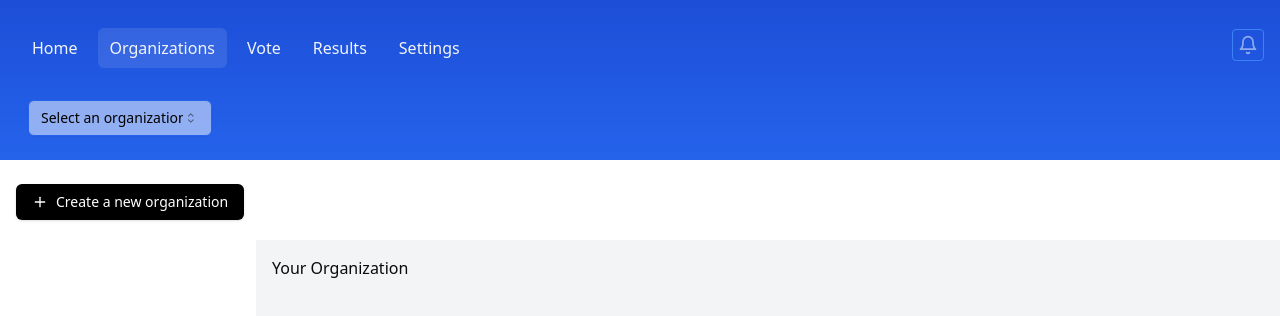
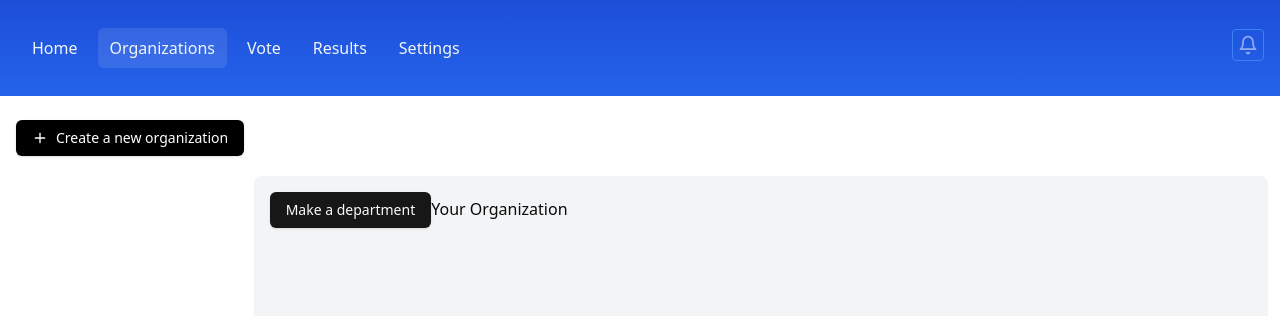
Before and after one commit to VivekJJadav/Voters-App, a Next.js app: page /organizations in a window 1280 px wide. Shown: the top 316 px of the page. Built offline with nearby package versions, Linux system fonts and the light colour scheme.

Commit message:
add org page

```diff
--- a/app/(dashboard)/components/Navbar.tsx
+++ b/app/(dashboard)/components/Navbar.tsx
@@ -6,7 +6,7 @@ import { useScrollTop } from "@/hooks/use-scroll-top";
 import { cn } from "@/lib/utils";
 import { useMedia } from "react-use";
 import { Button } from "@/components/ui/button";
-import Selector from "@/components/Selector";
+import Selector from "@/components/SelectorForm";
 import NavButton from "./NavButton";
 import { Sheet, SheetContent, SheetTrigger } from "@/components/ui/sheet";
 import { useState } from "react";
@@ -36,8 +36,6 @@ const routes = [
     href: "/settings",
   },
 ];
-
-const values = ["organization 1", "organization 2"];
 
 const Navbar = () => {
   const [isOpen, setIsOpen] = useState(false);
@@ -70,7 +68,7 @@ const Navbar = () => {
   return (
     <div
       className={cn(
-        "z-50 bg-gradient-to-b from-blue-700 to-blue-600 h-40 w-full fixed",
+        "z-50 bg-gradient-to-b from-blue-700 to-blue-600 h-24 w-full fixed",
         scrolled && "border-b shadow-sm"
       )}
     >
@@ -121,9 +119,9 @@ const Navbar = () => {
           {user && <Button onClick={handleLogout}>Log out</Button>}
         </div>
       </nav>
-      <div className="lg:w-60 w-full z-50 pt-8 px-7">
-        <Selector values={values} placeholder="Select an organization" />
-      </div>
+      {/* <div className="lg:w-60 w-full z-50 pt-8 px-7">
+        <Selector placeholder="Select an organization" />
+      </div> */}
     </div>
   );
 };
--- a/app/(dashboard)/components/OrganizationPage.tsx
+++ b/app/(dashboard)/components/OrganizationPage.tsx
@@ -1,11 +1,18 @@
 "use client";
+
+import { Button } from "@/components/ui/button";
 
 interface OrganizationPageProps {
   orgId: string;
 }
 
 const OrganizationPage = ({ orgId }: OrganizationPageProps) => {
-  return <div>{orgId}</div>;
+  return (
+      <div>
+        <Button>Make a department</Button>
+        {orgId}
+      </div>
+    )
 };
 
 export default OrganizationPage;
--- a/app/(dashboard)/organizations/page.tsx
+++ b/app/(dashboard)/organizations/page.tsx
@@ -2,29 +2,37 @@
 
 import NewOrganizationDialog from "@/components/NewOrganizationDialog";
 import useGetOrganizations from "@/app/actions/useGetOrganizations";
-import { useState } from "react";
 import OrganizationPage from "../components/OrganizationPage";
+import { cn } from "@/lib/utils";
+import { useSelectedOrganization } from "@/context/SelectedOrganizationContext";
+import SelectorForm from "@/components/SelectorForm";
 
 const Organization = () => {
   const { organizations, loading, error, handleNewOrganization } =
     useGetOrganizations();
-  const [orgId, setOrgId] = useState("Your Organization");
+  const { selectedOrgId, setSelectedOrgId } = useSelectedOrganization();
 
   const handleClick = (orgId: string) => {
-    setOrgId(orgId);
+    setSelectedOrgId(orgId);
   };
 
   return (
     <div className="flex flex-col h-screen">
       <div className="fixed top-0 w-full bg-white z-10 py-2 px-4">
-        <div className="mt-44">
+        <div className="mt-28 flex">
           <NewOrganizationDialog
             label="Create a new organization"
             onSuccess={(Org) => handleNewOrganization(Org)}
           />
+          {/* <div className="lg:w-60 w-full z-50 px-4">
+            <SelectorForm
+              values={organizations}
+              placeholder="Select an organization"
+            />
+          </div> */}
         </div>
       </div>
-      <div className="flex mt-60 h-[calc(100vh-240px)] fixed w-full">
+      <div className="flex mt-44 h-[calc(100vh-190px)] fixed w-full">
         <div className="hidden md:block w-1/5 px-2 overflow-y-auto">
           {loading ? (
             <p>Loading...</p>
@@ -33,7 +41,12 @@ const Organization = () => {
               {organizations.map((org) => (
                 <li
                   key={org.id}
-                  className="p-4 border-gray-400 border-[1px] rounded-lg hover:shadow-md transition-shadow duration-200 cursor-pointer"
+                  className={cn(
+                    "p-4 border-gray-400 border-[1px] rounded-lg hover:shadow-md transition-shadow duration-200 cursor-pointer",
+                    selectedOrgId === org.id
+                      ? "bg-gray-600 text-white shadow-md"
+                      : "bg-white"
+                  )}
                   onClick={() => handleClick(org.id)}
                 >
                   <h3 className="font-medium">{org.name}</h3>
@@ -42,8 +55,8 @@ const Organization = () => {
             </ul>
           )}
         </div>
-        <div className="w-full md:w-4/5 overflow-y-auto bg-gray-100 p-4">
-          <OrganizationPage orgId={orgId} />
+        <div className="w-full md:w-4/5 overflow-y-auto bg-gray-100 p-4 rounded-lg mr-3">
+          <OrganizationPage orgId={selectedOrgId || "Your Organization"} />
         </div>
       </div>
     </div>
--- a/app/layout.tsx
+++ b/app/layout.tsx
@@ -2,6 +2,7 @@ import type { Metadata } from "next";
 import "./globals.css";
 
 import AuthProvider from "./features/(auth)/providers/authProvider";
+import { SelectedOrganizationProvider } from "@/context/SelectedOrganizationContext";
 
 export const metadata: Metadata = {
   title: "The Voters",
@@ -16,7 +17,11 @@ export default function RootLayout({
   return (
     <html lang="en">
       <body>
-        <AuthProvider>{children}</AuthProvider>
+        <AuthProvider>
+          <SelectedOrganizationProvider>
+            {children}
+          </SelectedOrganizationProvider>
+        </AuthProvider>
       </body>
     </html>
   );
--- a/components/Selector.tsx
+++ /dev/null
@@ -1,37 +0,0 @@
-"use client";
-
-import useGetOrganizations from "@/app/actions/useGetOrganizations";
-import {
-  Select,
-  SelectContent,
-  SelectItem,
-  SelectTrigger,
-  SelectValue,
-} from "@/components/ui/select";
-
-interface SelectorProps {
-  values: string[];
-  placeholder?: string;
-}
-
-const Selector = ({ values, placeholder }: SelectorProps) => {
-  const { organizations, loading, error } =
-    useGetOrganizations();
-
-  return (
-    <Select>
-      <SelectTrigger className="text-black bg-white/50 border-blue-600 file:rounded-lg">
-        <SelectValue placeholder={placeholder} />
-      </SelectTrigger>
-      <SelectContent>
-        {organizations.map((org) => (
-          <SelectItem key={org.id} value={org.name}>
-            {org.name}
-          </SelectItem>
-        ))}
-      </SelectContent>
-    </Select>
-  );
-};
-
-export default Selector;
--- /dev/null
+++ b/components/SelectorForm.tsx
@@ -0,0 +1,78 @@
+"use client";
+
+import {
+  Select,
+  SelectContent,
+  SelectItem,
+  SelectTrigger,
+  SelectValue,
+} from "@/components/ui/select";
+import { useForm } from "react-hook-form";
+import {
+  Form,
+  FormControl,
+  FormField,
+  FormItem,
+  FormMessage,
+} from "@/components/ui/form";
+import { useSelectedOrganization } from "@/context/SelectedOrganizationContext";
+
+interface SelectorProps {
+  placeholder?: string;
+  values: { id: string; name: string }[];
+}
+
+const SelectorForm = ({ placeholder, values }: SelectorProps) => {
+  const { setSelectedOrgId } = useSelectedOrganization();
+
+  const form = useForm<{ selectedOrganization: string }>({
+    defaultValues: { selectedOrganization: "" },
+  });
+
+  const onSubmit = (data: { selectedOrganization: string }) => {
+    setSelectedOrgId(data.selectedOrganization);
+    console.log("Selected Organization ID:", data.selectedOrganization);
+  };
+
+  return (
+    <Form {...form}>
+      <form onSubmit={form.handleSubmit(onSubmit)} className="w-full space-y-6">
+        <FormField
+          control={form.control}
+          name="selectedOrganization"
+          render={({ field }) => (
+            <FormItem>
+              <Select
+                onValueChange={(value) => {
+                  field.onChange(value);
+                  form.handleSubmit((data) => {
+                    onSubmit(data);
+                    form.reset({ selectedOrganization: "" });
+                  })();
+                }}
+              >
+                <FormControl>
+                  <SelectTrigger className="text-black bg-white/50 border-blue-600 rounded-lg">
+                    <SelectValue
+                      placeholder={placeholder || "Select an organization"}
+                    />
+                  </SelectTrigger>
+                </FormControl>
+                <SelectContent>
+                  {values.map((value) => (
+                    <SelectItem key={value.id} value={value.id}>
+                      {value.name}
+                    </SelectItem>
+                  ))}
+                </SelectContent>
+              </Select>
+              <FormMessage />
+            </FormItem>
+          )}
+        />
+      </form>
+    </Form>
+  );
+};
+
+export default SelectorForm;
--- /dev/null
+++ b/context/SelectedOrganizationContext.tsx
@@ -0,0 +1,38 @@
+"use client";
+
+import { createContext, useContext, useState, ReactNode } from "react";
+
+interface SelectedOrganizationContextProps {
+  selectedOrgId: string | null;
+  setSelectedOrgId: (id: string) => void;
+}
+
+const SelectedOrganizationContext = createContext<
+  SelectedOrganizationContextProps | undefined
+>(undefined);
+
+export const SelectedOrganizationProvider = ({
+  children,
+}: {
+  children: ReactNode;
+}) => {
+  const [selectedOrgId, setSelectedOrgId] = useState<string | null>(null);
+
+  return (
+    <SelectedOrganizationContext.Provider
+      value={{ selectedOrgId, setSelectedOrgId }}
+    >
+      {children}
+    </SelectedOrganizationContext.Provider>
+  );
+};
+
+export const useSelectedOrganization = () => {
+  const context = useContext(SelectedOrganizationContext);
+  if (!context) {
+    throw new Error(
+      "useSelectedOrganization must be used within a SelectedOrganizationProvider"
+    );
+  }
+  return context;
+};
```
